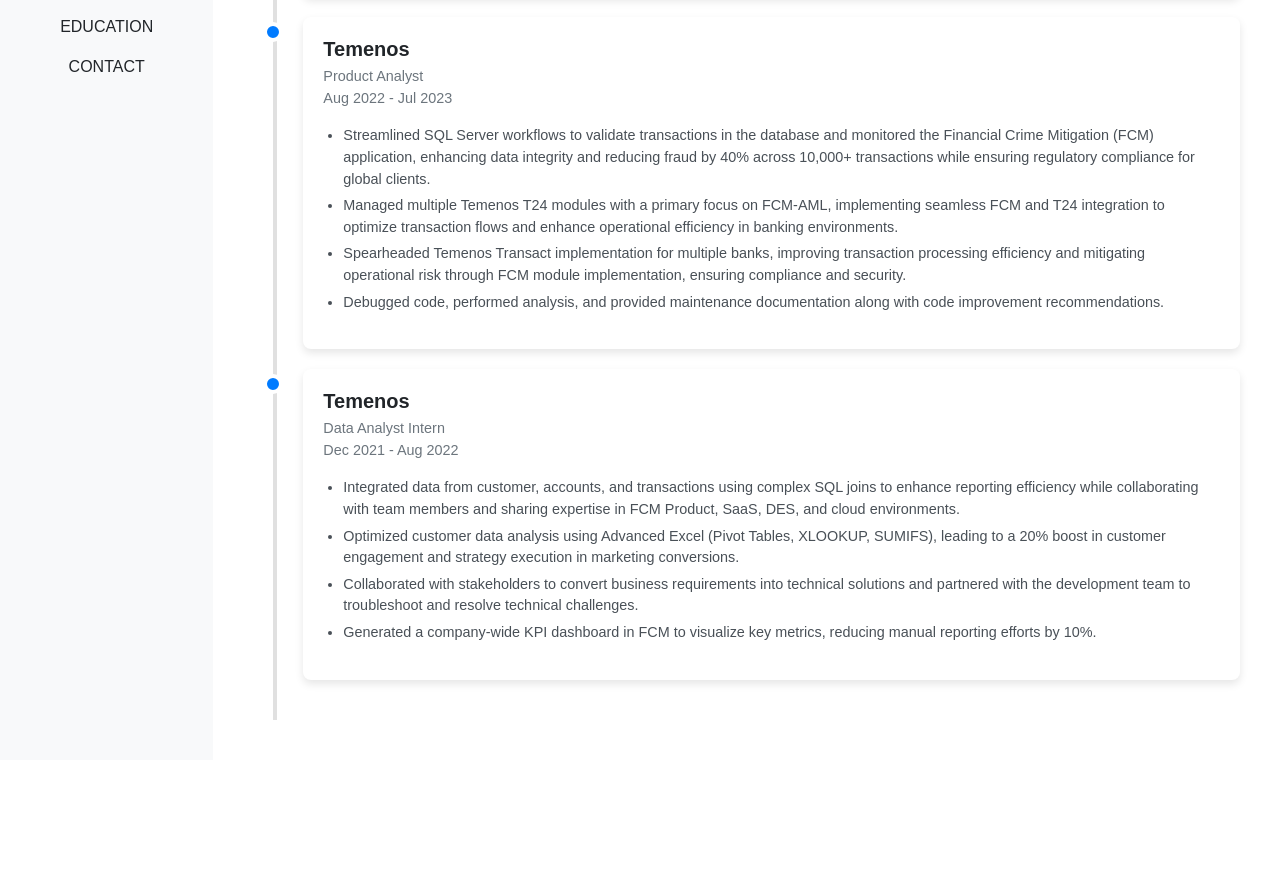
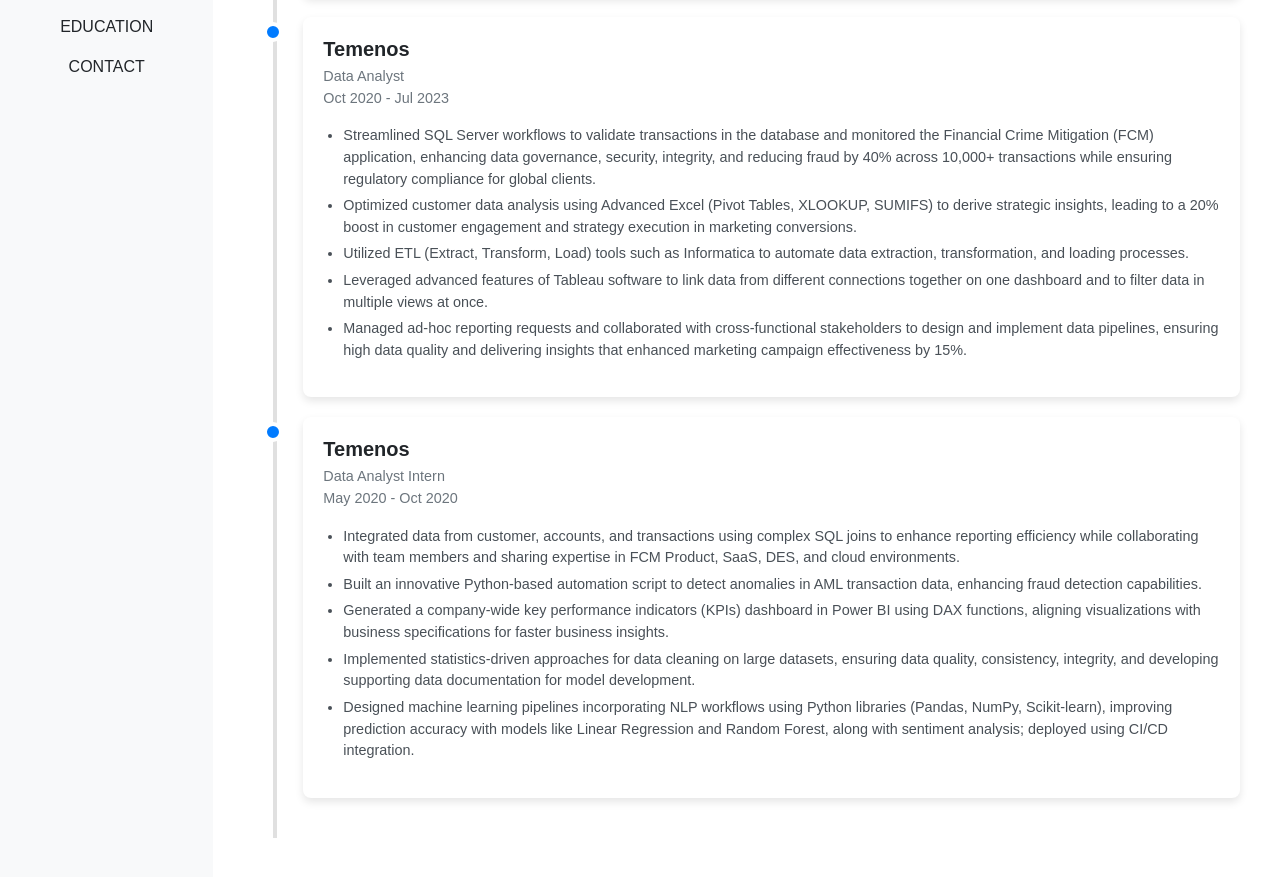
Before and after one commit to YashwanthAnirudh/yash, a plain HTML site: page experience.html in a window 1280 px wide. Shown: the part 489-1366 px from the top of the page. Before the commit the page ends 1249 px from the top, so only its background shows below. Drawn offline with nearby package versions, Linux system fonts and the light colour scheme.

Commit message:
Update experience.html

```diff
--- a/experience.html
+++ b/experience.html
@@ -245,12 +245,14 @@
                 <div class="timeline-item">
                     <div class="item-content">
                         <h5>Temenos</h5>
-                        <p>Product Analyst<br>Aug 2022 - Jul 2023</p>
+                        <p>Data Analyst<br>Oct 2020 - Jul 2023</p>
                         <ul>
-  <li>Streamlined SQL Server workflows to validate transactions in the database and monitored the Financial Crime Mitigation (FCM) application, enhancing data integrity and reducing fraud by 40% across 10,000+ transactions while ensuring regulatory compliance for global clients.</li>
-<li>Managed multiple Temenos T24 modules with a primary focus on FCM-AML, implementing seamless FCM and T24 integration to optimize transaction flows and enhance operational efficiency in banking environments.</li>
-<li>Spearheaded Temenos Transact implementation for multiple banks, improving transaction processing efficiency and mitigating operational risk through FCM module implementation, ensuring compliance and security.</li>
-<li>Debugged code, performed analysis, and provided maintenance documentation along with code improvement recommendations.</li>
+ <li>Streamlined SQL Server workflows to validate transactions in the database and monitored the Financial Crime Mitigation (FCM) application, enhancing data governance, security, integrity, and reducing fraud by 40% across 10,000+ transactions while ensuring regulatory compliance for global clients.</li>
+<li>Optimized customer data analysis using Advanced Excel (Pivot Tables, XLOOKUP, SUMIFS) to derive strategic insights, leading to a 20% boost in customer engagement and strategy execution in marketing conversions.</li>
+<li>Utilized ETL (Extract, Transform, Load) tools such as Informatica to automate data extraction, transformation, and loading processes.</li>
+<li>Leveraged advanced features of Tableau software to link data from different connections together on one dashboard and to filter data in multiple views at once.</li>
+<li>Managed ad-hoc reporting requests and collaborated with cross-functional stakeholders to design and implement data pipelines, ensuring high data quality and delivering insights that enhanced marketing campaign effectiveness by 15%.</li>
+
 </ul>
 
                     </div>
@@ -259,12 +261,14 @@
                 <div class="timeline-item">
                     <div class="item-content">
                         <h5>Temenos</h5>
-                        <p>Data Analyst Intern<br>Dec 2021 - Aug 2022</p>
+                        <p>Data Analyst Intern<br>May 2020 - Oct 2020</p>
                         <ul>
-   <li>Integrated data from customer, accounts, and transactions using complex SQL joins to enhance reporting efficiency while collaborating with team members and sharing expertise in FCM Product, SaaS, DES, and cloud environments.</li>
-<li>Optimized customer data analysis using Advanced Excel (Pivot Tables, XLOOKUP, SUMIFS), leading to a 20% boost in customer engagement and strategy execution in marketing conversions.</li>
-<li>Collaborated with stakeholders to convert business requirements into technical solutions and partnered with the development team to troubleshoot and resolve technical challenges.</li>
-<li>Generated a company-wide KPI dashboard in FCM to visualize key metrics, reducing manual reporting efforts by 10%.</li>
+  <li>Integrated data from customer, accounts, and transactions using complex SQL joins to enhance reporting efficiency while collaborating with team members and sharing expertise in FCM Product, SaaS, DES, and cloud environments.</li>
+<li>Built an innovative Python-based automation script to detect anomalies in AML transaction data, enhancing fraud detection capabilities.</li>
+<li>Generated a company-wide key performance indicators (KPIs) dashboard in Power BI using DAX functions, aligning visualizations with business specifications for faster business insights.</li>
+<li>Implemented statistics-driven approaches for data cleaning on large datasets, ensuring data quality, consistency, integrity, and developing supporting data documentation for model development.</li>
+<li>Designed machine learning pipelines incorporating NLP workflows using Python libraries (Pandas, NumPy, Scikit-learn), improving prediction accuracy with models like Linear Regression and Random Forest, along with sentiment analysis; deployed using CI/CD integration.</li>
+
 </ul>
 
 
```
